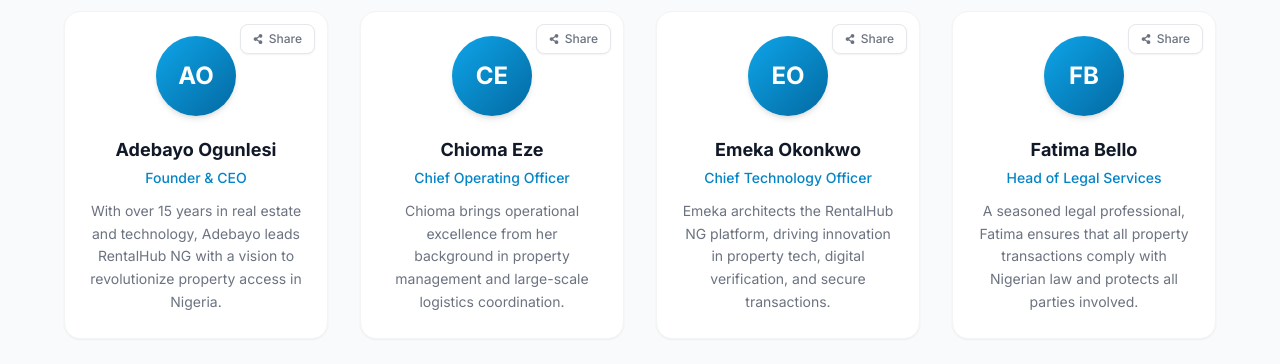
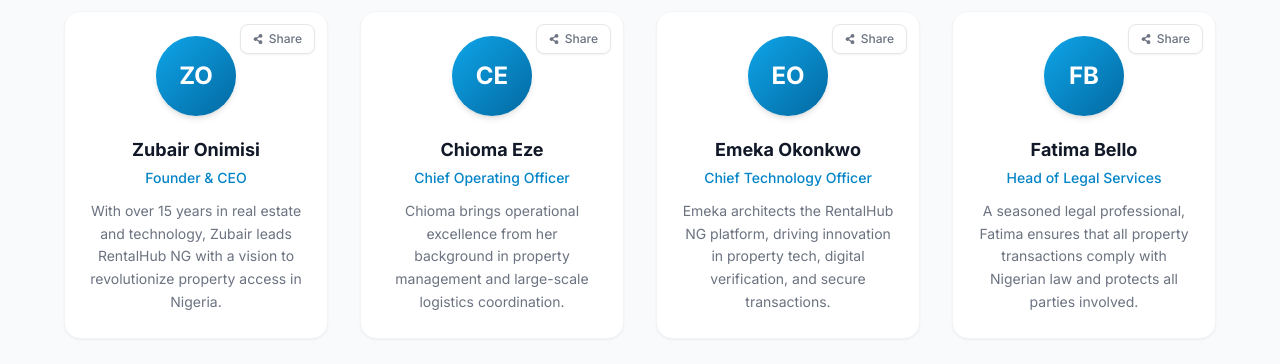
Before and after one commit to Mr-Simplicity-dev/RentalHub, a React (Create React App) app in the folder client/: page /about in a window 1280 px wide. Shown: the part 4760-5124 px from the top of the page. Built offline with nearby package versions, Linux system fonts and the light colour scheme; no server answers.

Commit message:
make changes

```diff
--- a/client/src/pages/AboutUs.jsx
+++ b/client/src/pages/AboutUs.jsx
@@ -152,9 +152,9 @@ const values = [
 
 const teamMembers = [
   {
-    name: 'Adebayo Ogunlesi',
+    name: 'Zubair Onimisi',
     role: 'Founder & CEO',
-    bio: 'With over 15 years in real estate and technology, Adebayo leads RentalHub NG with a vision to revolutionize property access in Nigeria.',
+    bio: 'With over 15 years in real estate and technology, Zubair leads RentalHub NG with a vision to revolutionize property access in Nigeria.',
   },
   {
     name: 'Chioma Eze',
--- a/client/src/pages/AcceptLawyerInvite.jsx
+++ b/client/src/pages/AcceptLawyerInvite.jsx
@@ -178,7 +178,7 @@ const AcceptLawyerInvite = () => {
   >
     {/* LOGO */}
     <div className="flex items-center justify-center w-16 h-16 rounded-2xl bg-white/10 backdrop-blur-xl shadow-xl border border-white/20">
-      <img src="/logo.png" alt="Rental Hub NG" className="w-12 h-12" />
+      <img src="/logo192.png" alt="Rental Hub NG" className="w-12 h-12" />
     </div>
 
     {/* BRAND */}
```
Also changed, not shown: client/src/logo.svg.
